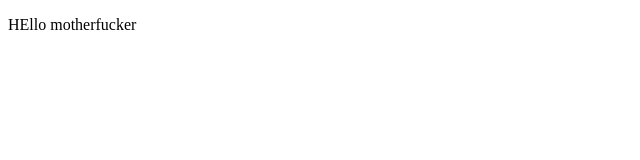
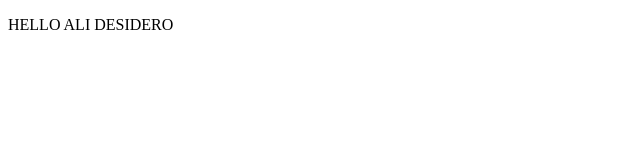
Before and after one commit to nico86yvz/e2e-server, a website: page public/views/index.html in a window 1280 px wide. Shown: the full height of the page, 0-640 px from the left. Drawn offline with Linux system fonts and the light colour scheme.

Commit message:
update html greeting

```diff
--- a/public/views/index.html
+++ b/public/views/index.html
@@ -5,6 +5,6 @@
     <title>My E2E app</title>
 </head>
 <body>
-<p>HEllo motherfucker</p>
+<p>HELLO ALI DESIDERO</p>
 </body>
 </html>
```
